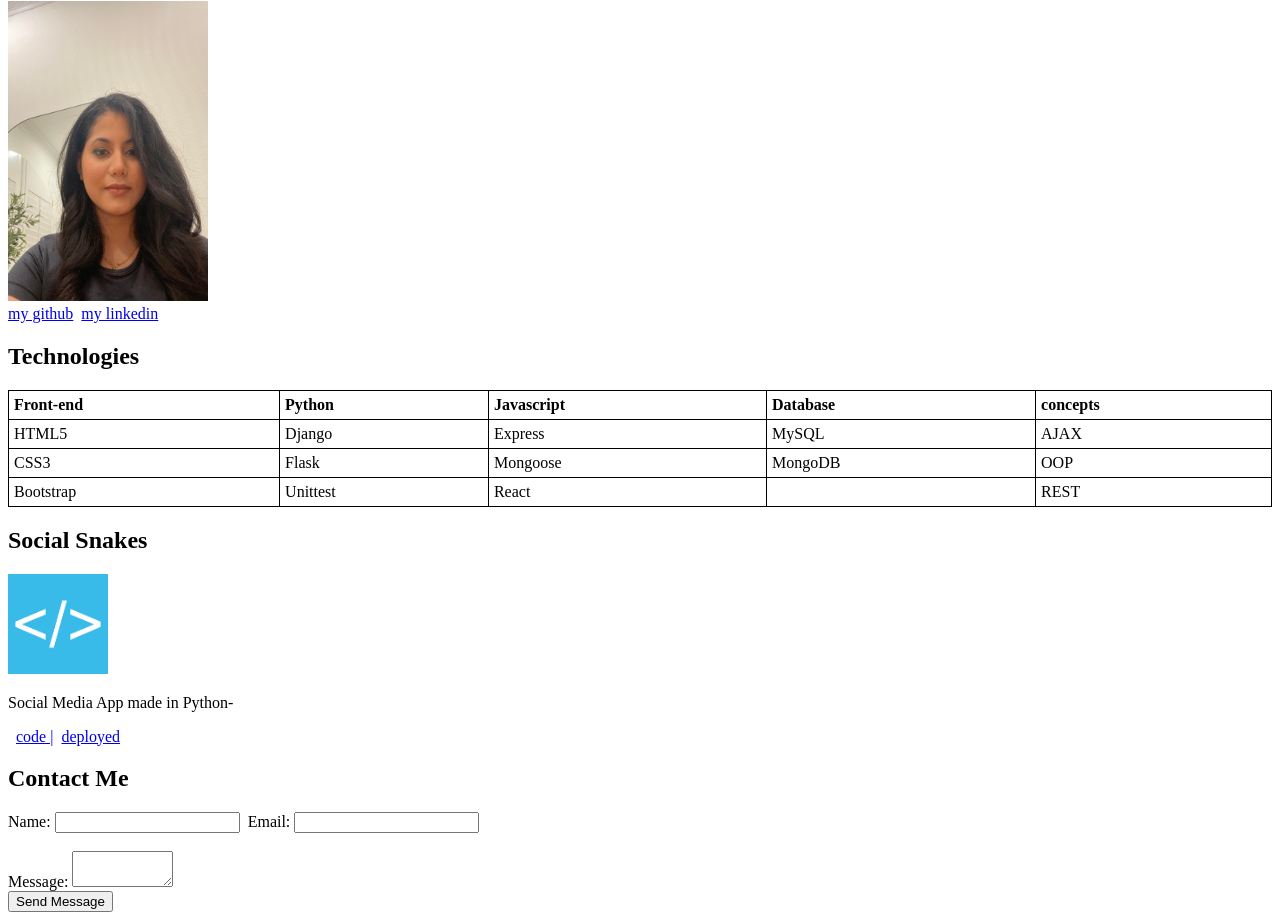
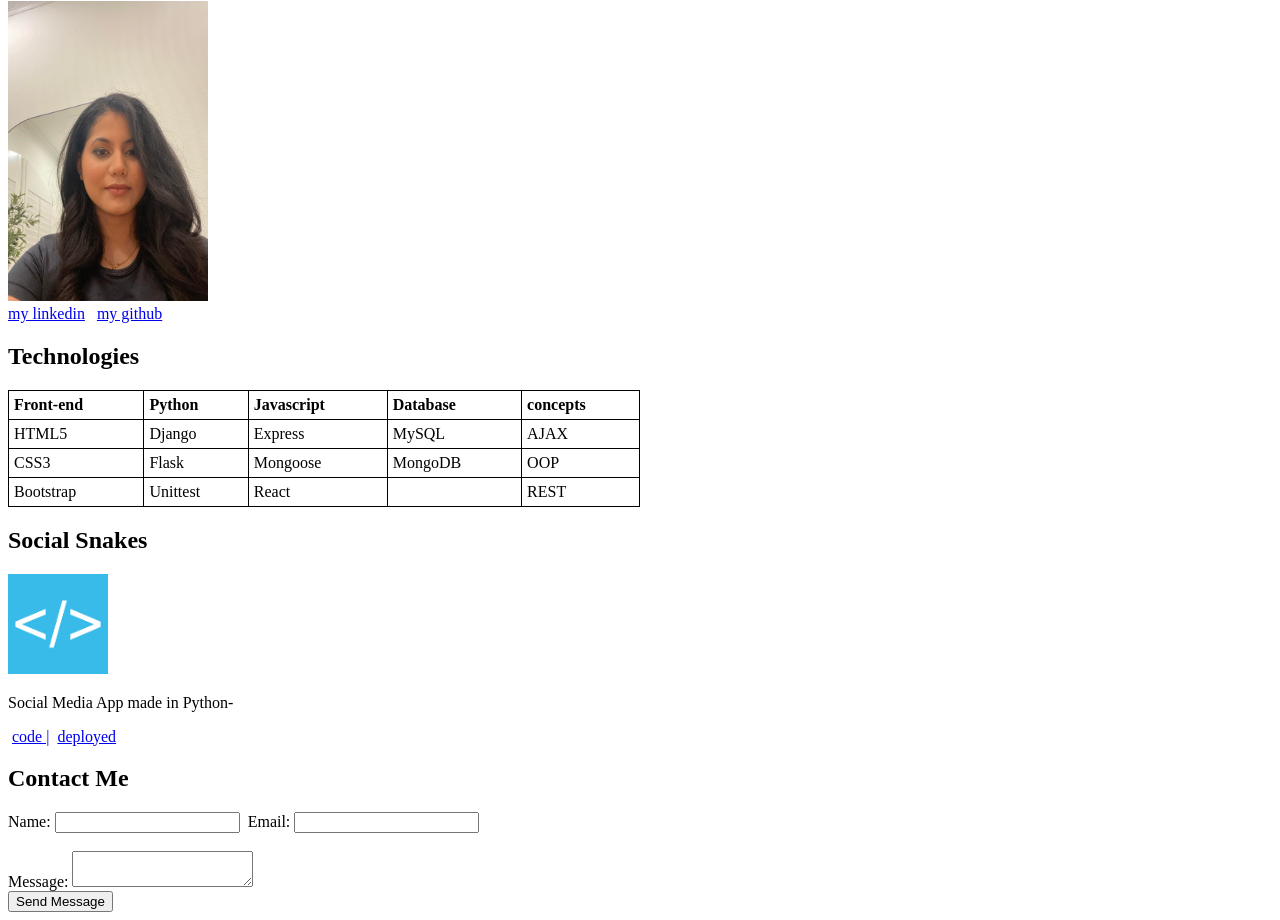
Before and after one commit to RiyaJose27/Portfolio_creation, a plain HTML site: page index.html in a window 1280 px wide. Shown: the part 79-999 px from the top of the page. Drawn offline with Linux system fonts and the light colour scheme.

Commit message:
portfolio creation

```diff
--- a/index.html
+++ b/index.html
@@ -10,21 +10,29 @@
             padding:5px;
             text-align: left;
         }
+        #left{
+            float: left;
+        }
     </style>
     <meta charset="UTF-8">
     <meta http-equiv="X-UA-Compatible" content="IE=edge">
-    <meta name="viewport" content="width=<device-width>, initial-scale=1.0">
+    <meta name="viewport" content="width=device-width>, initial-scale=1.0">
     <title>Portfolio Creation</title>
+    </head>
+    <body>
+
+    </body>
+    </html>
 </head>
 <body>
     <h1>Riya Jose Pratheeksh</h1>
     <img src="./image/riya.jpeg" width="200" height="300" alt="Profile Pic">
     <div>
-        <a href="https://www.google.com/search?q=github+login&oq=github+login&aqs=chrome..69i57j0i20i263j0l3j69i60l3.3920j0j7&sourceid=chrome&ie=UTF-8">my github</a>&nbsp;
-    <a href="https://www.linkedin.com/help/linkedin/answer/15493/your-linkedin-profile-overview?lang=en">my linkedin</a>
+        <a href="https://www.linkedin.com/help/linkedin/answer/15493/your-linkedin-profile-overview?lang=en">my linkedin</a>&nbsp;&nbsp;
+        <a href="https://www.google.com/search?q=github+login&oq=github+login&aqs=chrome..69i57j0i20i263j0l3j69i60l3.3920j0j7&sourceid=chrome&ie=UTF-8">my github</a>
     </div>
     <h2>Technologies</h2>
-    <table style="width:100%">
+    <table style="width:50%">
         <tr>
             <th>Front-end</th>
             <th>Python</th>
@@ -56,8 +64,7 @@
     </table>
     <h2>Social Snakes</h2>
     <img src="./image/tag.png" width="100" height="100" alt="Tag icon">
-    <p>Social Media App made in Python-</p>&nbsp;
-    <a href="code">code |</a>&nbsp; <a href="deployed">deployed</a>
+    <p>Social Media App made in Python-</p>&nbsp;<a href="code">code |</a>&nbsp; <a href="deployed">deployed</a>
     <h2>Contact Me</h2>
     <form action="process" method="post">
         <div>
@@ -68,7 +75,7 @@
         </div><br>
         <div>
             <label for="Message">Message:</label>
-        <textarea name="Message" cols="10" rows="2"></textarea>
+            <textarea name="Message" cols="20" rows="2"></textarea>
     </div>
         <div>
             <button type="submit" class="send message">Send Message
```
